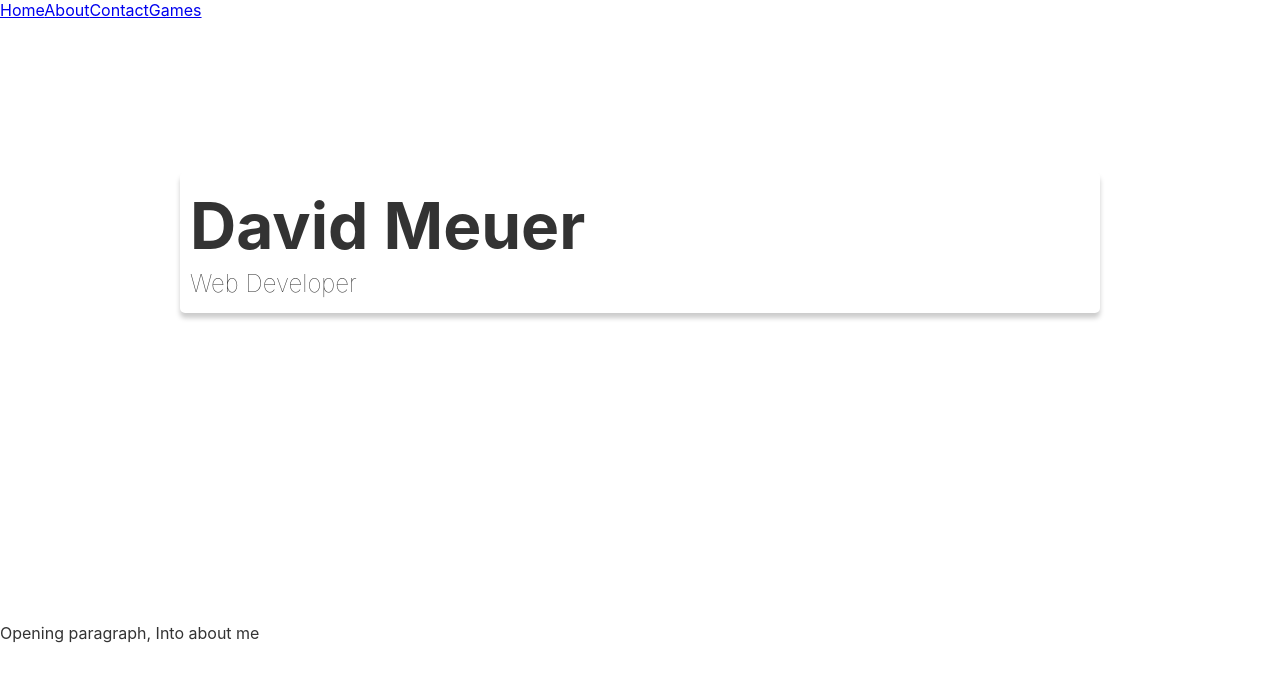
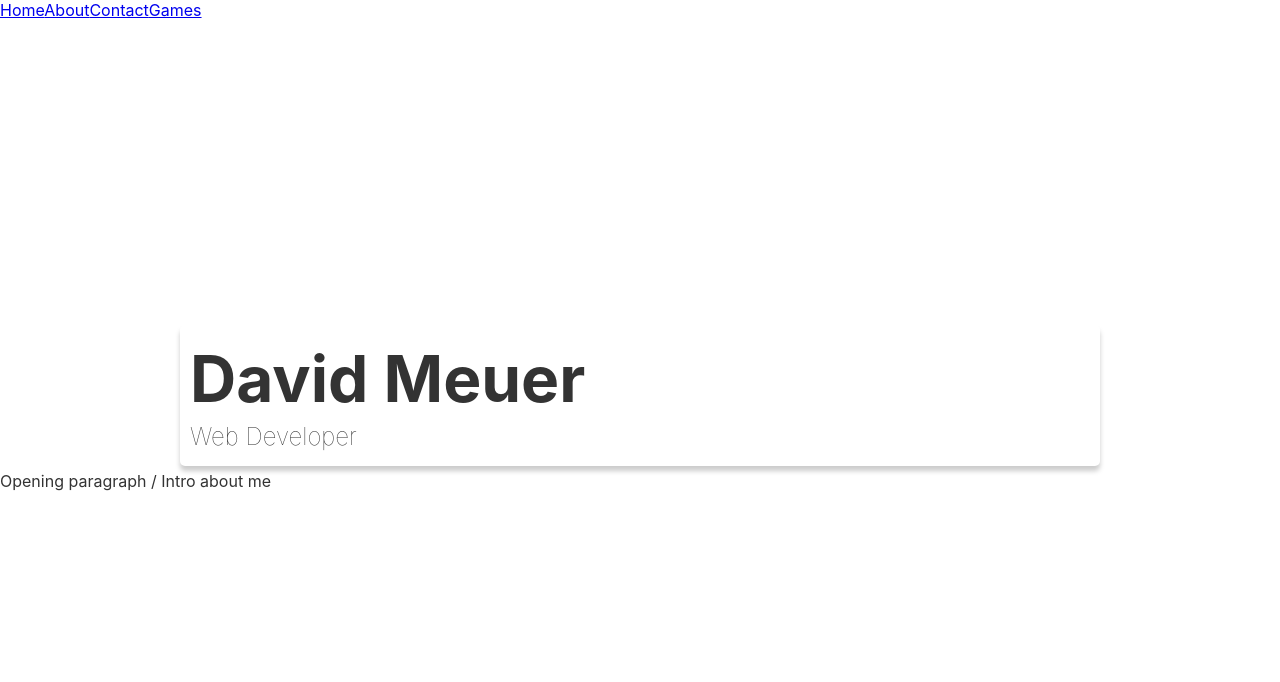
Before and after one commit to Davey-M/about-me, a React (Create React App) app: page / in a window 1280 px wide. Shown: the top 682 px of the page. Built offline with nearby package versions, Linux system fonts and the light colour scheme; no server answers.

Commit message:
fade background code

```diff
--- a/src/Components/BackgroundCode/BackgroundCode.jsx
+++ b/src/Components/BackgroundCode/BackgroundCode.jsx
@@ -29,7 +29,7 @@ function BackgroundCode({ githubFilePath }) {
 
         interval = setInterval(() => {
           setIndex((index) => index + 1);
-        }, 100);
+        }, 80);
       })
       .catch((err) => {
         console.error('Error in BackgroundCode', err);
@@ -43,9 +43,9 @@ function BackgroundCode({ githubFilePath }) {
       <div className={styles.background}>
         <SyntaxHighlighter language='javascript' showLineNumbers={false}>
           {code.substring(0, index)}
-          <span className={styles.cursor}></span>
         </SyntaxHighlighter>
       </div>
+      <div className={styles.background}></div>
     </>
   );
 }
--- a/src/Components/BackgroundCode/BackgroundCode.module.css
+++ b/src/Components/BackgroundCode/BackgroundCode.module.css
@@ -6,7 +6,7 @@
   top: 0;
   left: 0;
 
-  /* background-color: var(--dark); */
+  background-color: var(--transparent-white);
 
   /* color: var(--white); */
   color: var(--light);
--- a/src/Components/Home/Home.jsx
+++ b/src/Components/Home/Home.jsx
@@ -6,12 +6,14 @@ function Home() {
     <>
       <BackgroundCode githubFilePath={'src/Components/Home/Home.jsx'} />
       <div className={styles.container}>
-        <div className={styles.centerCard + ' card shadow'}>
-          <h1 className='large'>David Meuer</h1>
-          <h1 className='light'>Web Developer</h1>
-        </div>
         <div>
-          <p>Opening paragraph, Into about me</p>
+          <div className={styles.centerCard + ' card shadow'}>
+            <h1 className='large'>David Meuer</h1>
+            <h1 className='light'>Web Developer</h1>
+          </div>
+          <div>
+            <p>Opening paragraph / Intro about me</p>
+          </div>
         </div>
       </div>
     </>
--- a/src/index.css
+++ b/src/index.css
@@ -10,6 +10,7 @@ body {
   --black: #333;
   --transparent-black: #00000034;
   --white: #fff;
+  --transparent-white: #ffffffb6;
   --light: #cdcdcd;
 
   --dark: #33343a;
```
